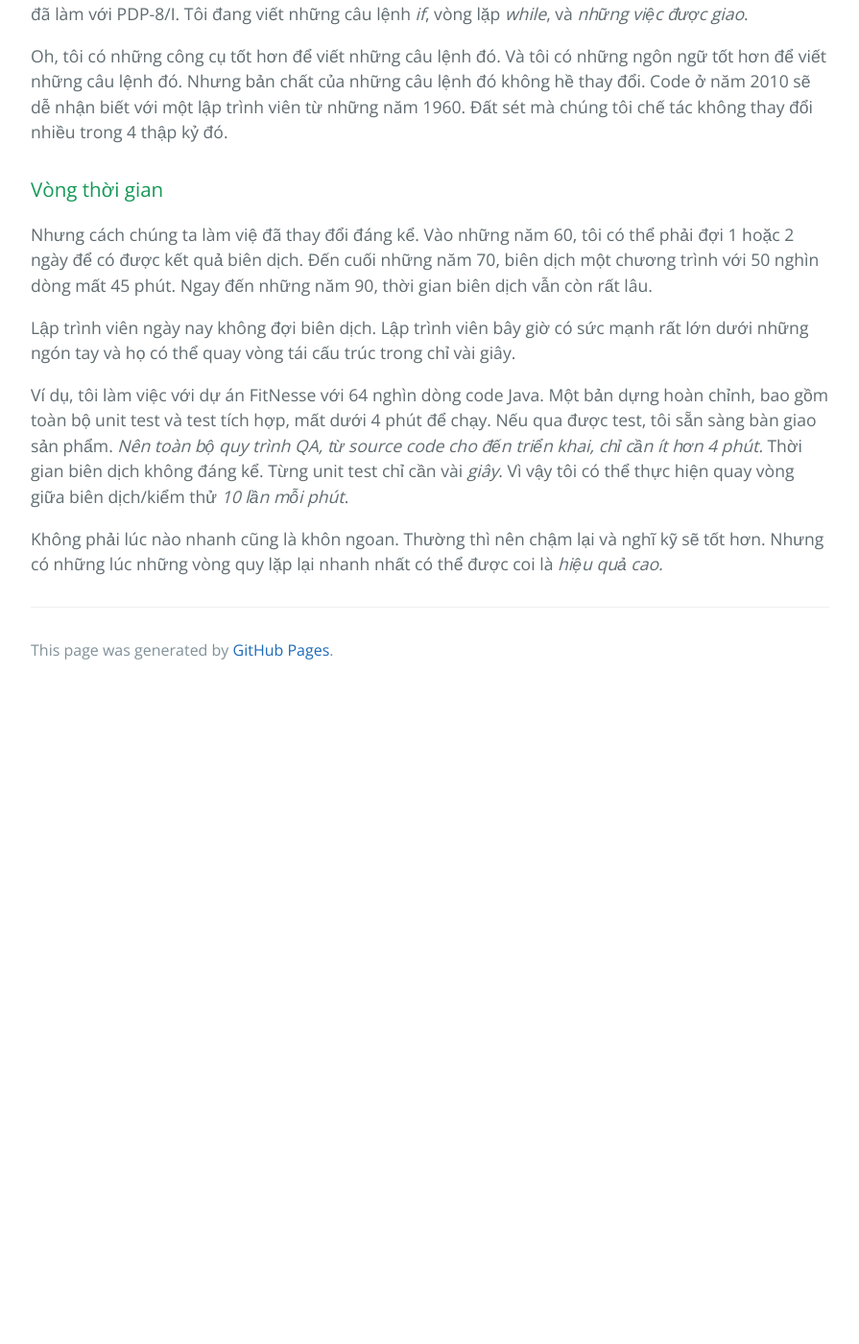
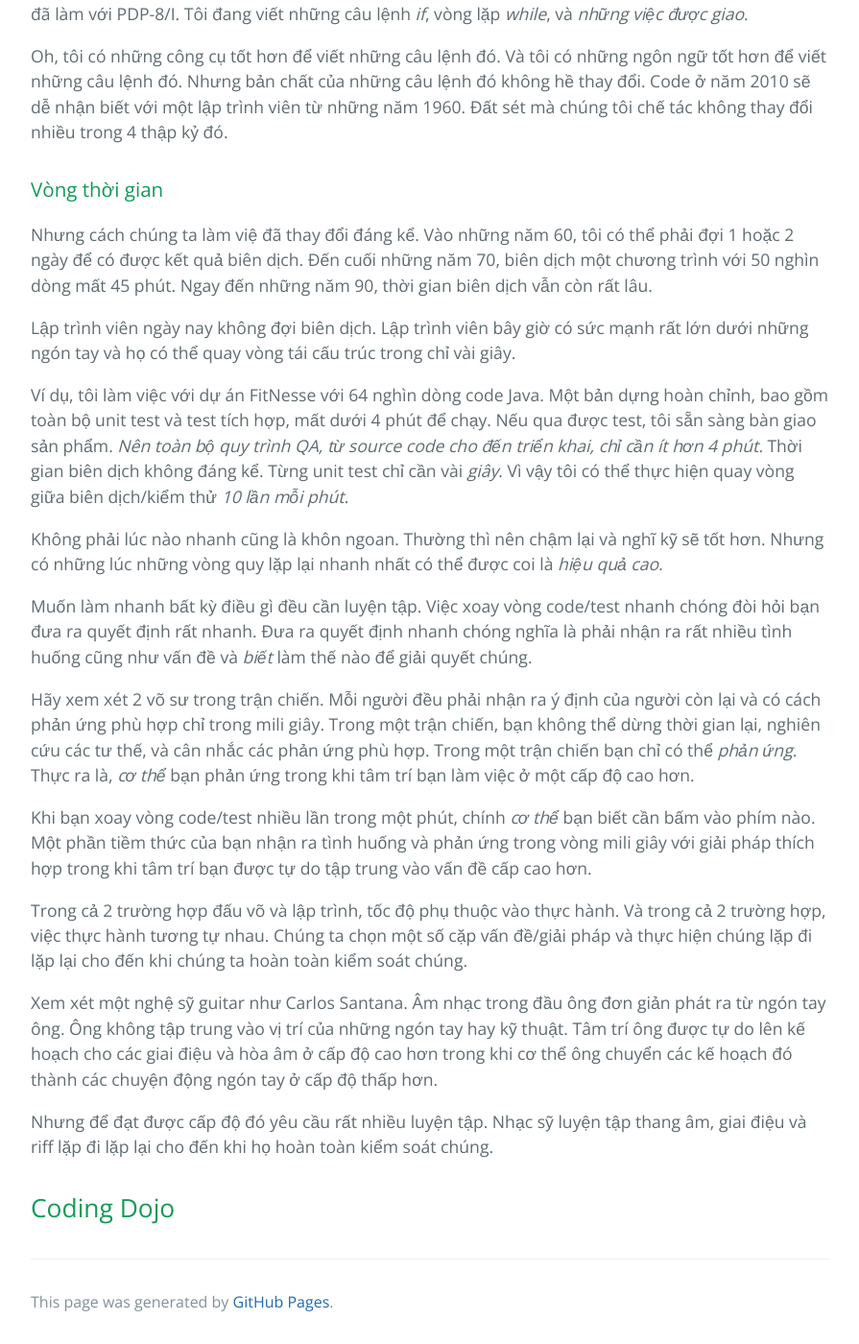
Before and after one commit to HaiBV/haibv.github.io, a Jekyll site: the page built from clean-coder/chapter-6-practicing.md, in a window 1280 px wide and 1400 px high, scrolled down 2080 px. Shown: the whole window at 96% size, without its empty margins (192-1087 px from the left). Built offline with Jekyll 4.4.1, drawn with Linux system fonts in a browser that asks for light colours; our own code applies the rules of GitHub Pages for plain Markdown files; before the commit the page ends 2801 px from its top, so only the background shows below that.

Commit message:
Update The Clean Coder - Chapter 6 Practicing

```diff
--- a/clean-coder/chapter-6-practicing.md
+++ b/clean-coder/chapter-6-practicing.md
@@ -52,3 +52,17 @@ Lập trình viên ngày nay không đợi biên dịch. Lập trình viên bây
 Ví dụ, tôi làm việc với dự án FitNesse với 64 nghìn dòng code Java. Một bản dựng hoàn chỉnh, bao gồm toàn bộ unit test và test tích hợp, mất dưới 4 phút để chạy. Nếu qua được test, tôi sẵn sàng bàn giao sản phẩm. _Nên toàn bộ quy trình QA, từ source code cho đến triển khai, chỉ cần ít hơn 4 phút._ Thời gian biên dịch không đáng kể. Từng unit test chỉ cần vài _giây_. Vì vậy tôi có thể thực hiện quay vòng giữa biên dịch/kiểm thử _10 lần mỗi phút_.
 
 Không phải lúc nào nhanh cũng là khôn ngoan. Thường thì nên chậm lại và nghĩ kỹ sẽ tốt hơn. Nhưng có những lúc những vòng quy lặp lại nhanh nhất có thể được coi là _hiệu quả cao._
+
+Muốn làm nhanh bất kỳ điều gì đều cần luyện tập. Việc xoay vòng code/test nhanh chóng đòi hỏi bạn đưa ra quyết định rất nhanh. Đưa ra quyết định nhanh chóng nghĩa là phải nhận ra rất nhiều tình huống cũng như vấn đề và _biết_ làm thế nào để giải quyết chúng.
+
+Hãy xem xét 2 võ sư trong trận chiến. Mỗi người đều phải nhận ra ý định của người còn lại và có cách phản ứng phù hợp chỉ trong mili giây. Trong một trận chiến, bạn không thể dừng thời gian lại, nghiên cứu các tư thế, và cân nhắc các phản ứng phù hợp. Trong một trận chiến bạn chỉ có thể _phản ứng_. Thực ra là, _cơ thể_ bạn phản ứng trong khi tâm trí bạn làm việc ở một cấp độ cao hơn.
+
+Khi bạn xoay vòng code/test nhiều lần trong một phút, chính _cơ thể_ bạn biết cần bấm vào phím nào. Một phần tiềm thức của bạn nhận ra tình huống và phản ứng trong vòng mili giây với giải pháp thích hợp trong khi tâm trí bạn được tự do tập trung vào vấn đề cấp cao hơn.
+
+Trong cả 2 trường hợp đấu võ và lập trình, tốc độ phụ thuộc vào thực hành. Và trong cả 2 trường hợp, việc thực hành tương tự nhau. Chúng ta chọn một số cặp vấn đề/giải pháp và thực hiện chúng lặp đi lặp lại cho đến khi chúng ta hoàn toàn kiểm soát chúng.
+
+Xem xét một nghệ sỹ guitar như Carlos Santana. Âm nhạc trong đầu ông đơn giản phát ra từ ngón tay ông. Ông không tập trung vào vị trí của những ngón tay hay kỹ thuật. Tâm trí ông được tự do lên kế hoạch cho các giai điệu và hòa âm ở cấp độ cao hơn trong khi cơ thể ông chuyển các kế hoạch đó thành các chuyện động ngón tay ở cấp độ thấp hơn.
+
+Nhưng để đạt được cấp độ đó yêu cầu rất nhiều luyện tập. Nhạc sỹ luyện tập thang âm, giai điệu và riff lặp đi lặp lại cho đến khi họ hoàn toàn kiểm soát chúng.
+
+## Coding Dojo
```
